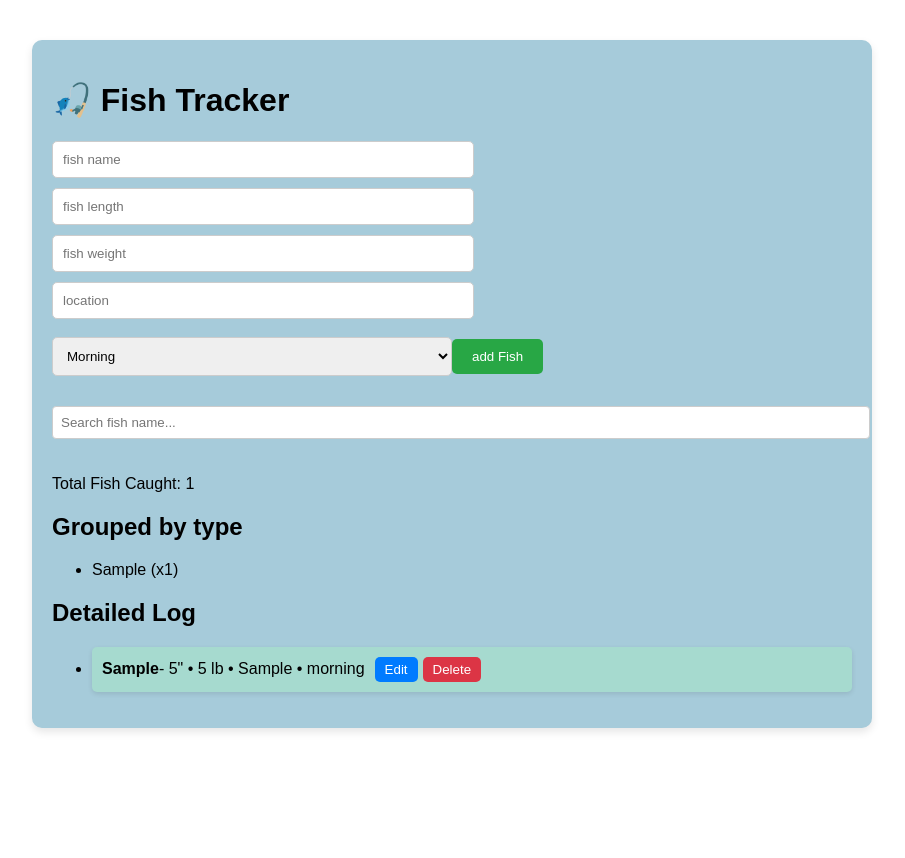
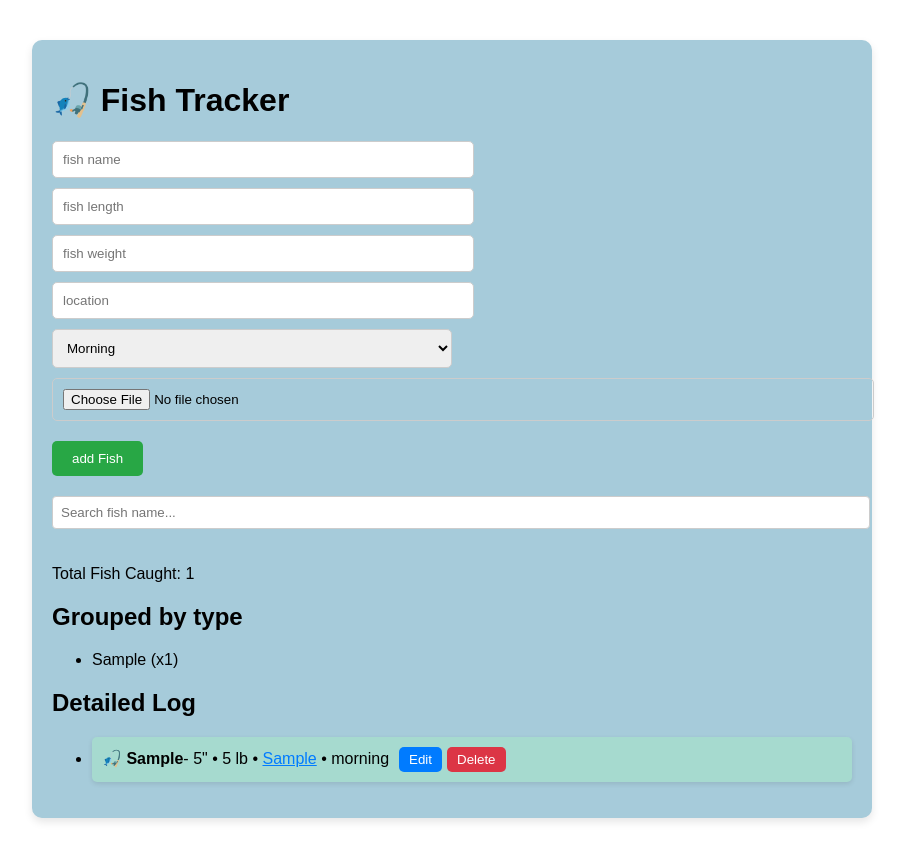
Before and after one commit to Johnmz20/FishTracking, a React (Create React App) app: page / in a window 1280 px wide. Both pictures are taken after typing "Sample", "5", "5", "Sample" into the empty fields and a click on the button "add Fish". Shown: the whole page, without its empty margins (188-1093 px from the left). Before the commit the page ends 800 px from the top, so only its background shows below. Built offline with nearby package versions, Linux system fonts and the light colour scheme.

Commit message:
added image input, some emojis for each fish caught

```diff
--- a/src/App.js
+++ b/src/App.js
@@ -1,20 +1,38 @@
-import { useEffect, useState } from 'react';
+import { useEffect, useState } from "react";
 
 function App() {
-  const [fishData, setFishData] = useState({ //fish you are currently typing into the form
-    name: '',
-    length: '',
-    weight: '',
-    location: '',
-    timeOfDay: 'morning',
+    const [fishData, setFishData] = useState({
+        //fish you are currently typing into the form
+        name: "",
+        length: "",
+        weight: "",
+        location: "",
+        timeOfDay: "morning",
+        image: "",
     });
 
     const [fishLog, setFishLog] = useState([]); //list of a;; fish caught so far
-  const [searchTerm, setSearchTerm] = useState(''); //  Search state
+    const [searchTerm, setSearchTerm] = useState(""); //  Search state
     const [selectedFishIndex, setSelectedFishIndex] = useState(null); // editing fish caught
+    const [selectedImage, setSelectedImage] = useState(null);
+
+    const getFishEmoji = (name) => {
+      const lowerName = name.toLowerCase();
+      if (lowerName.includes('striped bass')) return '🐟';
+      if (lowerName.includes('shark')) return '🦈';
+      if (lowerName.includes('catfish')) return '🐡';
+      if (lowerName.includes('salmon')) return '🐠';
+      if (lowerName.includes('trout')) return '🐟';
+      if (lowerName.includes('tuna')) return '🐟';
+      if (lowerName.includes('snapper')) return '🐠';
+      if (lowerName.includes('perch')) return '🐟';
+      if (lowerName.includes('flounder')) return '🦑';
+      if (lowerName.includes('porgy')) return '🐟';
+      return '🎣'; // default fishing pole emoji if no match
+    };
 
     useEffect(() => {
-    const savedLog = localStorage.getItem('fishLog');
+        const savedLog = localStorage.getItem("fishLog");
         if (savedLog) {
             setFishLog(JSON.parse(savedLog));
         }
@@ -22,9 +40,9 @@ function App() {
 
     useEffect(() => {
         if (fishLog.length > 0) {
-      localStorage.setItem('fishLog', JSON.stringify(fishLog));
+            localStorage.setItem("fishLog", JSON.stringify(fishLog));
         } else {
-      localStorage.removeItem('fishLog');
+            localStorage.removeItem("fishLog");
         }
     }, [fishLog]);
 
@@ -40,22 +58,21 @@ function App() {
         // if selectedFishIndex !== null update the fish
         if (selectedFishIndex !== null) {
             const updatedLog = [...fishLog];
-      updatedLog[selectedFishIndex] = {...fishData, name: cleanedName };
+            updatedLog[selectedFishIndex] = { ...fishData, name: cleanedName };
             setFishLog(updatedLog);
             setSelectedFishIndex(null);
-    } else { // add a new fish to the list
-      setFishLog([
-        ...fishLog,
-        {...fishData, name: cleanedName}
-      ]);
+        } else {
+            // add a new fish to the list
+            setFishLog([...fishLog, { ...fishData, name: cleanedName }]);
         }
 
         setFishData({
-      name: '',
-      length: '',
-      weight: '',
-      location: '',
-      timeOfDay: 'morning',
+            name: "",
+            length: "",
+            weight: "",
+            location: "",
+            timeOfDay: "morning",
+            image: "",
         });
     };
     //remove the fish from the list on its index
@@ -63,11 +80,11 @@ function App() {
         setFishLog(fishLog.filter((_, index) => index !== indexToDelete));
         if (selectedFishIndex === indexToDelete) {
             setFishData({
-        name: '',
-        length: '',
-        weight: '',
-        location: '',
-        timeOfDay: 'morning',
+                name: "",
+                length: "",
+                weight: "",
+                location: "",
+                timeOfDay: "morning",
             });
             setSelectedFishIndex(null);
         }
@@ -75,7 +92,7 @@ function App() {
     //edit the fish in the form, set selectedFishIndex to remember which fish its editing
     const handleEdit = (index) => {
         const fish = fishLog[index];
-    setFishData({...fish});
+        setFishData({ ...fish });
         setSelectedFishIndex(index);
     };
 
@@ -87,23 +104,23 @@ function App() {
     }, {});
 
     // Filter detailed log based on search
-  const filteredLog = fishLog.filter((fish) =>
-    fish.name.includes(searchTerm.toLowerCase())
-  );
+    const filteredLog = fishLog.filter((fish) => fish.name.includes(searchTerm.toLowerCase()));
 
     return (
-    <div style={{
-      maxWidth: '800px',
-      margin: '40px auto',
-      padding: '20px',
-      fontFamily: 'Arial, sans-serif',
-      backgroundColor: '#a6cbda',
-      borderRadius: '10px',
-      boxShadow: '0 4px 8px rgba(0, 0, 0, 0.1)'
-      }}>
+        <div
+            style={{
+                maxWidth: "800px",
+                margin: "40px auto",
+                padding: "20px",
+                fontFamily: "Arial, sans-serif",
+                backgroundColor: "#a6cbda",
+                borderRadius: "10px",
+                boxShadow: "0 4px 8px rgba(0, 0, 0, 0.1)",
+            }}
+        >
             <h1>🎣 Fish Tracker</h1>
 
-      <form onSubmit={handleSubmit} style={{ marginBottom: '20px' }}>
+            <form onSubmit={handleSubmit} style={{ marginBottom: "20px" }}>
                 <input
                     type="text"
                     name="name"
@@ -112,12 +129,11 @@ function App() {
                     onChange={handleChange}
                     required
                     style={{
-            padding: '10px',
-            marginBottom: '10px',
-            width: '50%',
-            borderRadius: '5px',
-            border: '1px solid #ccc',
-
+                        padding: "10px",
+                        marginBottom: "10px",
+                        width: "50%",
+                        borderRadius: "5px",
+                        border: "1px solid #ccc",
                     }}
                 />
                 <input
@@ -127,12 +143,11 @@ function App() {
                     value={fishData.length}
                     onChange={handleChange}
                     style={{
-            padding: '10px',
-            marginBottom: '10px',
-            width: '50%',
-            borderRadius: '5px',
-            border: '1px solid #ccc',
-
+                        padding: "10px",
+                        marginBottom: "10px",
+                        width: "50%",
+                        borderRadius: "5px",
+                        border: "1px solid #ccc",
                     }}
                 />
                 <input
@@ -142,12 +157,11 @@ function App() {
                     value={fishData.weight}
                     onChange={handleChange}
                     style={{
-            padding: '10px',
-            marginBottom: '10px',
-            width: '50%',
-            borderRadius: '5px',
-            border: '1px solid #ccc',
-
+                        padding: "10px",
+                        marginBottom: "10px",
+                        width: "50%",
+                        borderRadius: "5px",
+                        border: "1px solid #ccc",
                     }}
                 />
                 <input
@@ -157,40 +171,67 @@ function App() {
                     value={fishData.location}
                     onChange={handleChange}
                     style={{
-            padding: '10px',
-            marginBottom: '10px',
-            width: '50%',
-            borderRadius: '5px',
-            border: '1px solid #ccc',
-
+                        padding: "10px",
+                        marginBottom: "10px",
+                        width: "50%",
+                        borderRadius: "5px",
+                        border: "1px solid #ccc",
                     }}
                 />
-        <select name="timeOfDay" value={fishData.timeOfDay} onChange={handleChange}
+                <select
+                    name="timeOfDay"
+                    value={fishData.timeOfDay}
+                    onChange={handleChange}
                     style={{
-          padding: '10px',
-          marginBottom: '10px',
-          width: '50%',
-          borderRadius: '5px',
-          border: '1px solid #ccc',
-
-        }}>
+                        padding: "10px",
+                        marginBottom: "10px",
+                        width: "50%",
+                        borderRadius: "5px",
+                        border: "1px solid #ccc",
+                    }}
+                >
                     <option value="Morning">Morning</option>
                     <option value="Afternoon">Afternoon</option>
                     <option value="Evening">Evening</option>
                     <option value="Night">Night</option>
                 </select>
-        <button type="submit"
+                <input
+                    type="file"
+                    accept="image/*"
+                    onChange={(e) => {
+                        const file = e.target.files[0];
+                        if (file) {
+                            const reader = new FileReader();
+                            reader.onloadend = () => {
+                                setFishData((prevData) => ({
+                                    ...prevData,
+                                    image: reader.result,
+                                }));
+                            };
+                            reader.readAsDataURL(file);
+                        }
+                    }}
                     style={{
-          padding: '10px 20px',
-          backgroundColor: selectedFishIndex !== null ? '#007bff' : '#28a745',
-          color: '#fff',
-          border: 'none',
-          borderRadius: '5px',
-          cursor: 'pointer',
-          marginTop: '10px',
-
-          }}>
-          {selectedFishIndex !== null ? 'update Fish' : 'add Fish'}
+                        padding: "10px",
+                        marginBottom: "10px",
+                        width: "100%",
+                        borderRadius: "5px",
+                        border: "1px solid #ccc",
+                    }}
+                />
+                <button
+                    type="submit"
+                    style={{
+                        padding: "10px 20px",
+                        backgroundColor: selectedFishIndex !== null ? "#007bff" : "#28a745",
+                        color: "#fff",
+                        border: "none",
+                        borderRadius: "5px",
+                        cursor: "pointer",
+                        marginTop: "10px",
+                    }}
+                >
+                    {selectedFishIndex !== null ? "update Fish" : "add Fish"}
                 </button>
             </form>
 
@@ -201,11 +242,11 @@ function App() {
                 value={searchTerm}
                 onChange={(e) => setSearchTerm(e.target.value)}
                 style={{
-          padding: '8px',
-          width: '100%',
-          marginBottom: '20px',
-          borderRadius: '4px',
-          border: '1px solid #ccc',
+                    padding: "8px",
+                    width: "100%",
+                    marginBottom: "20px",
+                    borderRadius: "4px",
+                    border: "1px solid #ccc",
                 }}
             />
 
@@ -222,32 +263,86 @@ function App() {
 
             <h2>Detailed Log</h2>
             <ul>
-        {filteredLog.length > 0 ? (
-          fishLog.map((fish, index) =>
-          fish.name.includes(searchTerm.toLowerCase()) && (
-            <li key={index}
+                {selectedImage && (
+                    <div
+                        onClick={() => setSelectedImage(null)}
                         style={{
-              marginBottom: '15px',
-              padding: '10px',
-              backgroundColor: '#a6dacf',
-              borderRadius: '5px',
-              boxShadow: '0 2px 5px rgba(0,0,0,0.1)'
+                            position: "fixed",
+                            top: 0,
+                            left: 0,
+                            right: 0,
+                            bottom: 0,
+                            backgroundColor: "rgba(0,0,0,0.8)",
+                            display: "flex",
+                            justifyContent: "center",
+                            alignItems: "center",
+                            zIndex: 1000,
+                            cursor: "pointer",
                         }}
                     >
-              <strong>
-                {fish.name.charAt(0).toUpperCase() + fish.name.slice(1)}
-              </strong>
-              - {`${fish.length}" • ${fish.weight} lb • ${fish.location} • ${fish.timeOfDay}`}
+                        <img
+                            src={selectedImage}
+                            alt="Expanded Fish"
+                            style={{
+                                maxWidth: "90%",
+                                maxHeight: "90%",
+                                borderRadius: "10px",
+                                boxShadow: "0 0 10px white",
+                            }}
+                        />
+                    </div>
+                )}
+                {filteredLog.length > 0 ? (
+                    fishLog.map(
+                        (fish, index) =>
+                            fish.name.includes(searchTerm.toLowerCase()) && (
+                                <li
+                                    key={index}
+                                    style={{
+                                        marginBottom: "15px",
+                                        padding: "10px",
+                                        backgroundColor: "#a6dacf",
+                                        borderRadius: "5px",
+                                        boxShadow: "0 2px 5px rgba(0,0,0,0.1)",
+                                    }}
+                                >
+                                    {fish.image && (
+                                        <img
+                                            src={fish.image}
+                                            alt={fish.name}
+                                            style={{
+                                                maxWidth: "100px",
+                                                height: "auto",
+                                                marginBottom: "10px",
+                                                borderRadius: "8px",
+                                                display: "block",
+                                            }}
+                                            onClick={() => setSelectedImage(fish.image)}
+                                        />
+                                    )}
+                                    <strong>{getFishEmoji(fish.name)} {fish.name.charAt(0).toUpperCase() + fish.name.slice(1)}</strong>- {`${fish.length}" • ${fish.weight} lb • `}
+                                    <a
+                                        href={`https://www.google.com/maps/search/${encodeURIComponent(fish.location)}`}
+                                        target="_blank"
+                                        rel="noopener noreferrer"
+                                        style={{
+                                            color: "#007bff",
+                                            textDecoration: "underline",
+                                        }}
+                                    >
+                                        {`${fish.location}`}
+                                    </a>
+                                    {` • ${fish.timeOfDay}`}
                                     <button
                                         onClick={() => handleEdit(index)}
                                         style={{
-                  marginLeft: '10px',
-                  backgroundColor: '#007bff',
-                  color: '#fff',
-                  border: 'none',
-                  padding: '5px 10px',
-                  borderRadius: '5px',
-                  cursor: 'pointer'
+                                            marginLeft: "10px",
+                                            backgroundColor: "#007bff",
+                                            color: "#fff",
+                                            border: "none",
+                                            padding: "5px 10px",
+                                            borderRadius: "5px",
+                                            cursor: "pointer",
                                         }}
                                     >
                                         Edit
@@ -255,13 +350,13 @@ function App() {
                                     <button
                                         onClick={() => handleDelete(index)}
                                         style={{
-                  marginLeft: '5px',
-                  backgroundColor: '#dc3545',
-                  color: '#fff',
-                  border: 'none',
-                  padding: '5px 10px',
-                  borderRadius: '5px',
-                  cursor: 'pointer'
+                                            marginLeft: "5px",
+                                            backgroundColor: "#dc3545",
+                                            color: "#fff",
+                                            border: "none",
+                                            padding: "5px 10px",
+                                            borderRadius: "5px",
+                                            cursor: "pointer",
                                         }}
                                     >
                                         Delete
```
Lines whose indentation alone changed are shown as unchanged.
